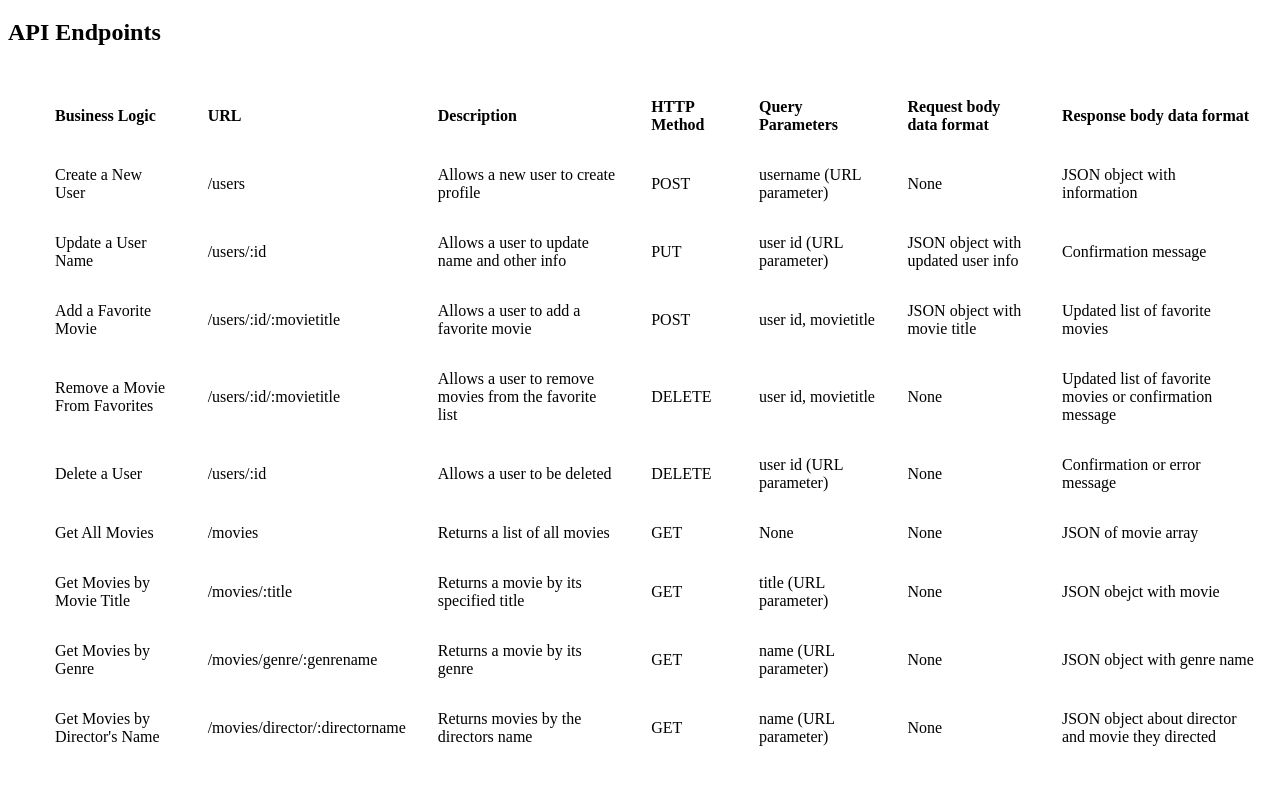
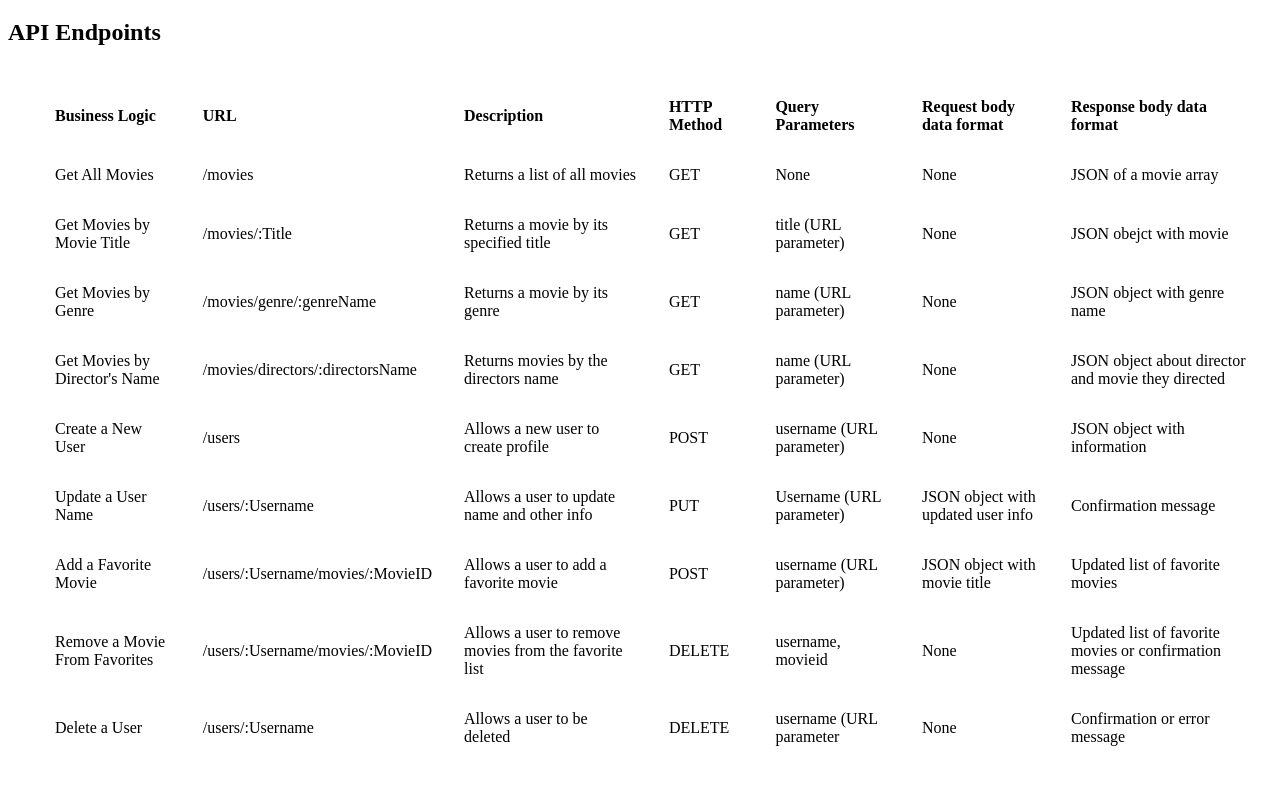
Before and after one commit to PinkyThomasIG/MyFlix, a website: page Public/documentation.html in a window 1280 px wide. Shown: the part 61-846 px from the top of the page. Drawn offline with Linux system fonts and the light colour scheme.

Commit message:
updated the endpoints

```diff
--- a/Public/documentation.html
+++ b/Public/documentation.html
@@ -34,7 +34,56 @@
         </tr>
       </thead>
       <tbody>
+        <!--Get all movies-->
+
+        <tr>
+          <td>Get All Movies</td>
+          <td>/movies</td>
+          <td>Returns a list of all movies</td>
+          <td>GET</td>
+          <td>None</td>
+          <td>None</td>
+          <td>JSON of a movie array</td>
+        </tr>
+
+        <!--Get movie by title-->
+
+        <tr>
+          <td>Get Movies by Movie Title</td>
+          <td>/movies/:Title</td>
+          <td>Returns a movie by its specified title</td>
+          <td>GET</td>
+          <td>title (URL parameter)</td>
+          <td>None</td>
+          <td>JSON obejct with movie</td>
+        </tr>
+
+        <!--Get movie by genre-->
+
+        <tr>
+          <td>Get Movies by Genre</td>
+          <td>/movies/genre/:genreName</td>
+          <td>Returns a movie by its genre</td>
+          <td>GET</td>
+          <td>name (URL parameter)</td>
+          <td>None</td>
+          <td>JSON object with genre name</td>
+        </tr>
+
+        <!--Get movie by director name-->
+
+        <tr>
+          <td>Get Movies by Director's Name</td>
+          <td>/movies/directors/:directorsName</td>
+          <td>Returns movies by the directors name</td>
+          <td>GET</td>
+          <td>name (URL parameter)</td>
+          <td>None</td>
+          <td>JSON object about director and movie they directed</td>
+        </tr>
+
         <!--Create a new user-->
+
         <tr>
           <td>Create a New User</td>
           <td>/users</td>
@@ -44,85 +93,53 @@
           <td>None</td>
           <td>JSON object with information</td>
         </tr>
+
         <!--Update user name-->
+
         <tr>
           <td>Update a User Name</td>
-          <td>/users/:id</td>
+          <td>/users/:Username</td>
           <td>Allows a user to update name and other info</td>
           <td>PUT</td>
-          <td>user id (URL parameter)</td>
+          <td>Username (URL parameter)</td>
           <td>JSON object with updated user info</td>
           <td>Confirmation message</td>
         </tr>
+
         <!--Add movie to favorites-->
+
         <tr>
           <td>Add a Favorite Movie</td>
-          <td>/users/:id/:movietitle</td>
+          <td>/users/:Username/movies/:MovieID</td>
           <td>Allows a user to add a favorite movie</td>
           <td>POST</td>
-          <td>user id, movietitle</td>
+          <td>username (URL parameter)</td>
           <td>JSON object with movie title</td>
           <td>Updated list of favorite movies</td>
         </tr>
+
         <!--Delete a user's favorite movie-->
+
         <tr>
           <td>Remove a Movie From Favorites</td>
-          <td>/users/:id/:movietitle</td>
+          <td>/users/:Username/movies/:MovieID</td>
           <td>Allows a user to remove movies from the favorite list</td>
           <td>DELETE</td>
-          <td>user id, movietitle</td>
+          <td>username, movieid</td>
           <td>None</td>
           <td>Updated list of favorite movies or confirmation message</td>
         </tr>
+
         <!--Deregister a user-->
+
         <tr>
           <td>Delete a User</td>
-          <td>/users/:id</td>
+          <td>/users/:Username</td>
           <td>Allows a user to be deleted</td>
           <td>DELETE</td>
-          <td>user id (URL parameter)</td>
+          <td>username (URL parameter</td>
           <td>None</td>
           <td>Confirmation or error message</td>
-        </tr>
-        <!--Get all movies-->
-        <tr>
-          <td>Get All Movies</td>
-          <td>/movies</td>
-          <td>Returns a list of all movies</td>
-          <td>GET</td>
-          <td>None</td>
-          <td>None</td>
-          <td>JSON of movie array</td>
-        </tr>
-        <!--Get movie by title--->
-        <tr>
-          <td>Get Movies by Movie Title</td>
-          <td>/movies/:title</td>
-          <td>Returns a movie by its specified title</td>
-          <td>GET</td>
-          <td>title (URL parameter)</td>
-          <td>None</td>
-          <td>JSON obejct with movie</td>
-        </tr>
-        <!--Get movie by genre-->
-        <tr>
-          <td>Get Movies by Genre</td>
-          <td>/movies/genre/:genrename</td>
-          <td>Returns a movie by its genre</td>
-          <td>GET</td>
-          <td>name (URL parameter)</td>
-          <td>None</td>
-          <td>JSON object with genre name</td>
-        </tr>
-        <!--Get movie by director name-->
-        <tr>
-          <td>Get Movies by Director's Name</td>
-          <td>/movies/director/:directorname</td>
-          <td>Returns movies by the directors name</td>
-          <td>GET</td>
-          <td>name (URL parameter)</td>
-          <td>None</td>
-          <td>JSON object about director and movie they directed</td>
         </tr>
       </tbody>
     </table>
```
